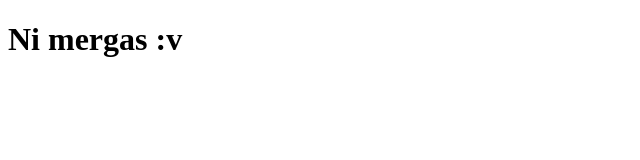
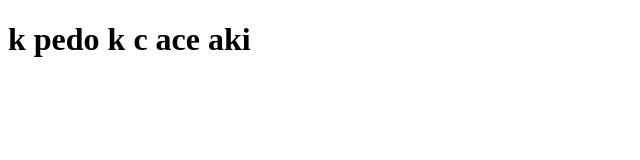
Before and after one commit to UTT12/FFL, a plain HTML site: page index.html in a window 1280 px wide. Shown: the whole page, without its empty margins (0-640 px from the left). Drawn offline with Linux system fonts and the light colour scheme.

Commit message:
Update index.html

```diff
--- a/index.html
+++ b/index.html
@@ -4,6 +4,6 @@
 	<title>Ejemplo</title>
 </head>
 <body>
-<h1>Ni mergas :v</h1>
+<h1>k pedo k c ace aki</h1>
 </body>
 </html>
```
